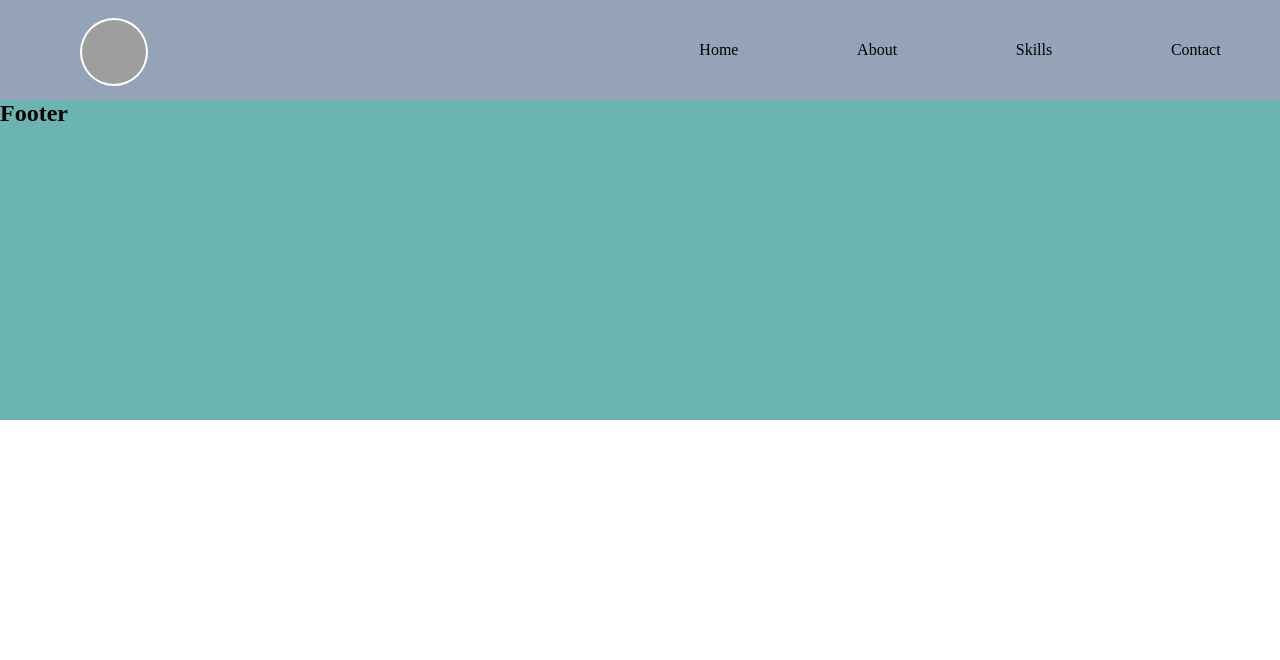
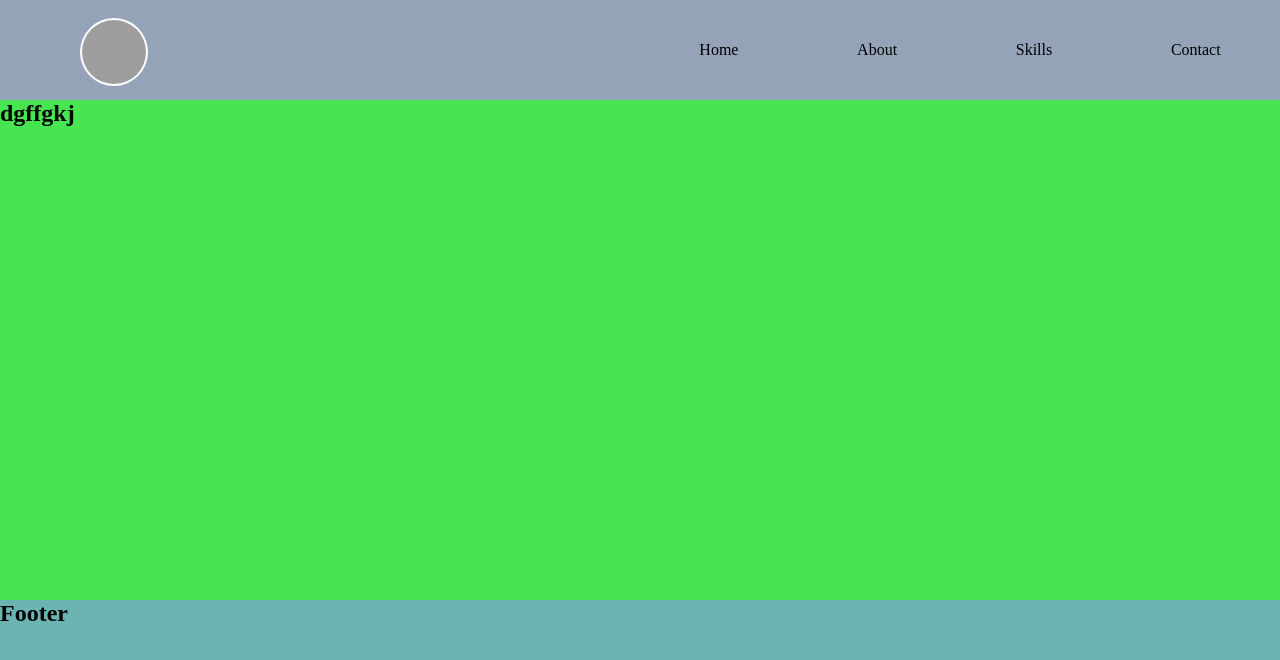
Before and after one commit to akashmondal2000/personalportfolio, a React (Create React App) app: page / in a window 1280 px wide. Shown: the top 660 px of the page. Built offline with nearby package versions, Linux system fonts and the light colour scheme; grey boxes are pictures that could not be loaded.

Commit message:
install and set-up react router

```diff
--- a/package.json
+++ b/package.json
@@ -8,6 +8,7 @@
     "@testing-library/user-event": "^13.5.0",
     "react": "^18.2.0",
     "react-dom": "^18.2.0",
+    "react-router-dom": "^6.21.1",
     "react-scripts": "5.0.1",
     "web-vitals": "^2.1.4"
   },
--- a/src/App.js
+++ b/src/App.js
@@ -1,9 +1,9 @@
-import { Layout } from "./components";
+import CustomRouter from "./router/router";
 
 const App = () =>{
   return (
     <div className="App">
-    <Layout/>
+    <CustomRouter/>
 
     </div>
   );
--- a/src/pages/index.js
+++ b/src/pages/index.js
@@ -0,0 +1,3 @@
+import Homepage from "./Home";
+
+export {Homepage};
--- /dev/null
+++ b/src/router/router.js
@@ -0,0 +1,18 @@
+import { BrowserRouter,Routes,Route } from "react-router-dom";
+import { Homepage } from "../pages";
+
+const CustomRouter = ()=>{
+
+    return(
+        <BrowserRouter>
+      <Routes>
+
+
+        <Route path="/" element={<Homepage />} />
+      </Routes>
+    </BrowserRouter>
+    )
+
+}
+
+export default CustomRouter;
```
Also changed, not shown: 1 other file (tests, documents, lock files or other folders).
